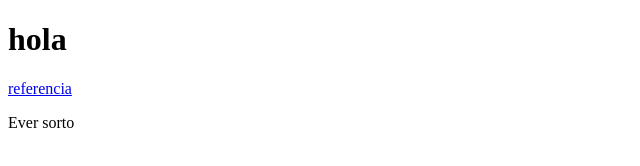
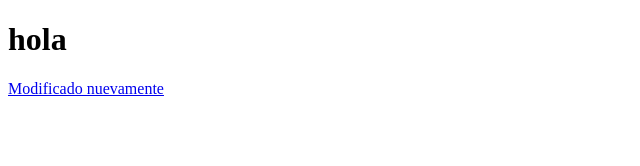
Before and after one commit to everalfredosortoAyala1994/cursoGIT, a plain HTML site: page index.html in a window 1280 px wide. Shown: the whole page, without its empty margins (0-640 px from the left). Drawn offline with Linux system fonts and the light colour scheme.

```diff
--- a/index.html
+++ b/index.html
@@ -8,7 +8,6 @@
 </head>
 <body>
     <h1>hola</h1>
-    <a href="#">referencia</a>
-    <p> Ever sorto </p>
+    <a href="#">Modificado nuevamente </a>
 </body>
 </html>
```
